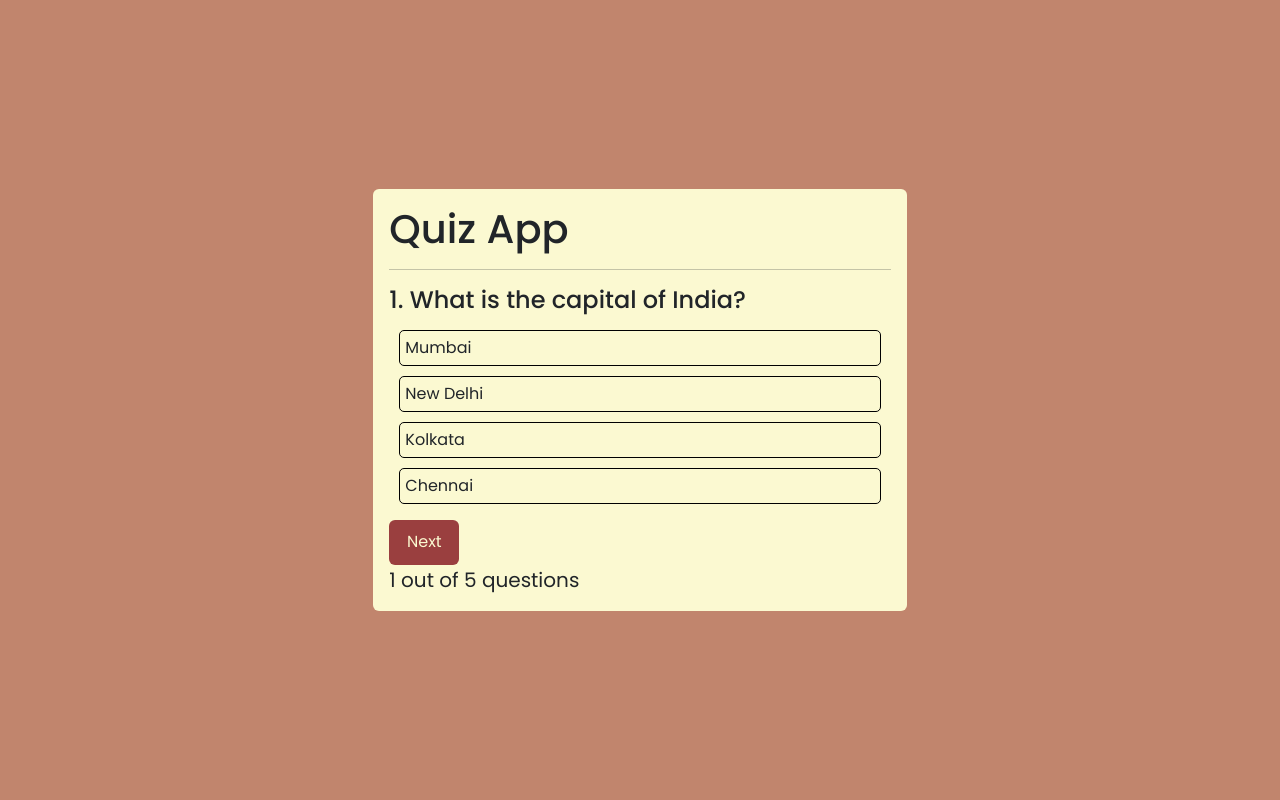
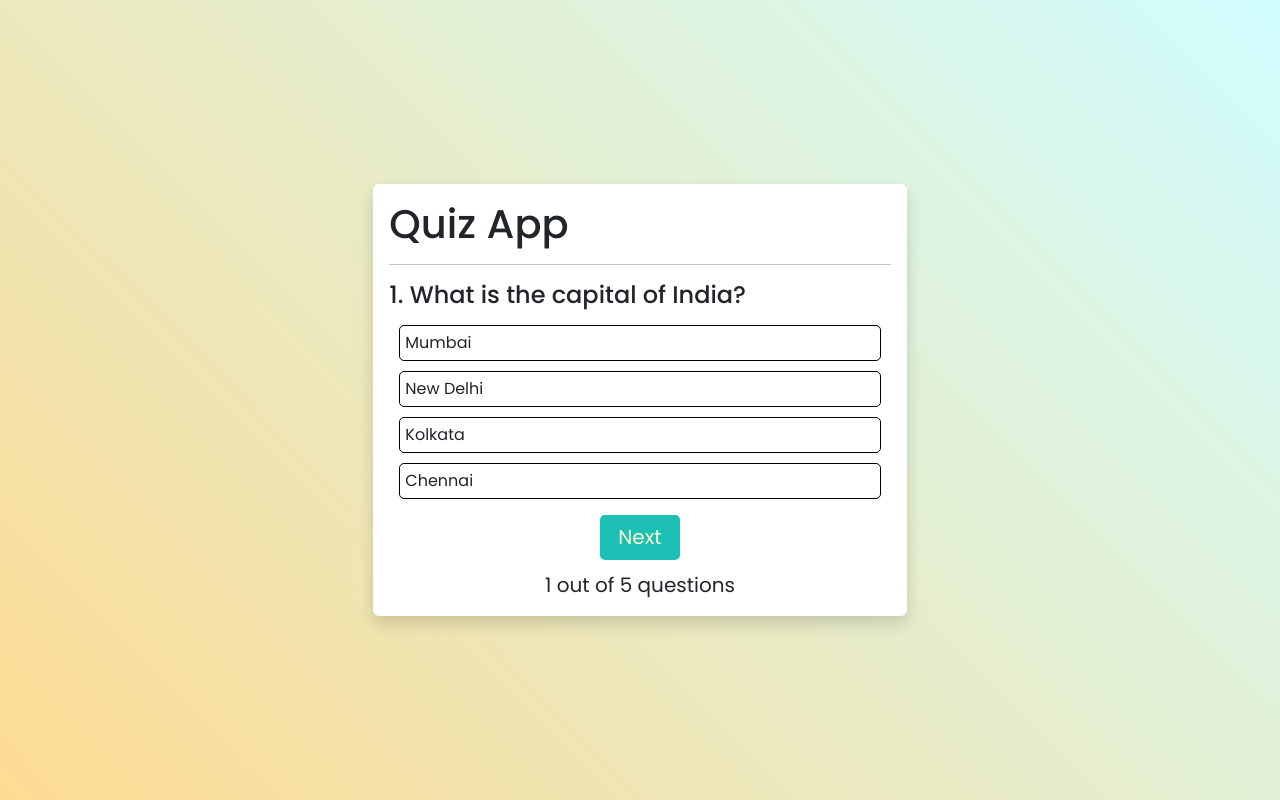
Before and after one commit to Hooda1465/quiz, a React (Vite) app: page / in a window 1280 px wide. Built offline with nearby package versions, Linux system fonts and the light colour scheme.

Commit message:
first commit

```diff
--- a/src/Component/Quiz/Quiz.css
+++ b/src/Component/Quiz/Quiz.css
@@ -1,25 +1,29 @@
 .mybutton {
-background-color:var(--primary-color);
+background-color:#1cc0b5;
 color: var(--fourth-color);
 display: block;
+margin: auto;
 align-self: center;
-justify-content: center;
+font-size: 20px;
+border: none;
+border-radius: 5px;
+align-items: center;
 height: 45px;
-width: 70px;
+width: 80px;
 }
 
 .mybutton:hover{
-background-color:var(--fifth-color);
+background-color:#095c57;
 color: var(--fourth-color);
 
 }
 
 .main-body{
-    background-color: var(--seconday-color);
+   background: linear-gradient(45deg, #fddb92, #d1fdff);
 
 }
 .fourth{
- background-color: var(--fourth-color);
+ background-color:#fff;
 }
 
 .container-fluid .correct{
@@ -40,7 +44,11 @@ background-color: #9af295;
 }
 .container-fluid p{
     font-size: 20px;
+    display: block;
     margin: auto;
+    align-self: center;
+    text-align: center;
+    margin-top: 10px;
 
 }
 .opt-ul li{
--- a/src/Component/Quiz/Quiz.jsx
+++ b/src/Component/Quiz/Quiz.jsx
@@ -64,18 +64,18 @@ const reset = ()=>{
 
   return (
     <div className='container-fluid main-body'>
-     <div className='row vh-100 d-flex justify-content-center align-items-center '>
-      <div className='col-5 p-3 fourth rounded'>
+     <div className='row vh-100 justify-content-center align-items-center'>
+      <div className='col-5 p-3 fourth rounded shadow '>
      <h1>Quiz App</h1>
 
      <hr/>
      {result?
      <>
 
-     <h2>{score > 2 ? "Result : Congratulation Manvik! you have Passed the exam." : "Result : Bad luck! you have Failed the exam." }</h2>
+     <h2 className='d-block m-auto align-self-center'>{score > 2 ? "Result : Congratulation! you have Passed the exam." : "Result : Bad luck! you have Failed the exam." }</h2>
 
-     <p>You have scored {score} out of 5.</p>
-     <buttonon onClick={reset} className='btn btn-info'>Reset</buttonon>
+     <p className='mt-5'>You have scored {score} out of 5.</p>
+     <button onClick={reset} className='btn mybutton mt-3'>Reset</button>
      </>
 
      :
```
